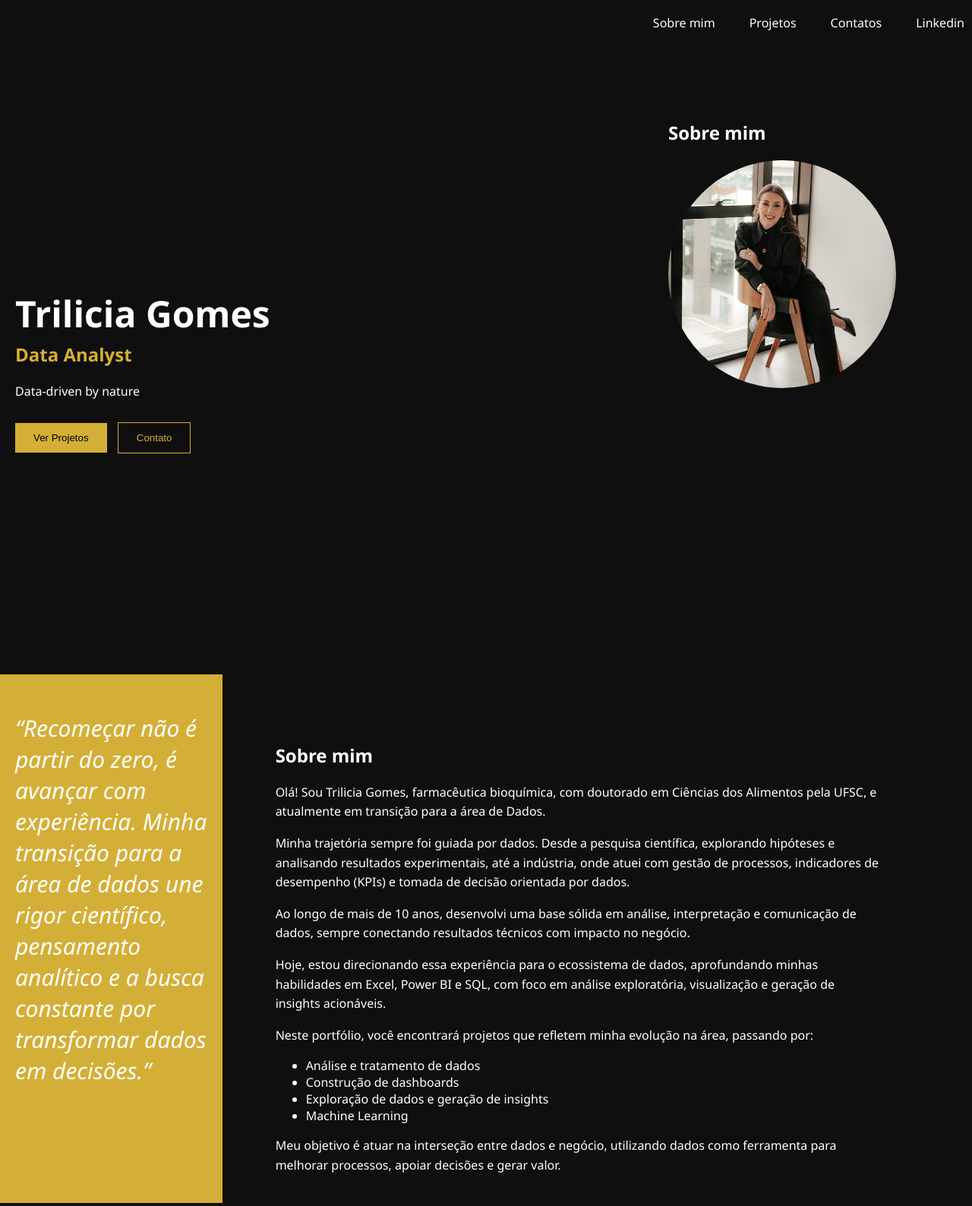
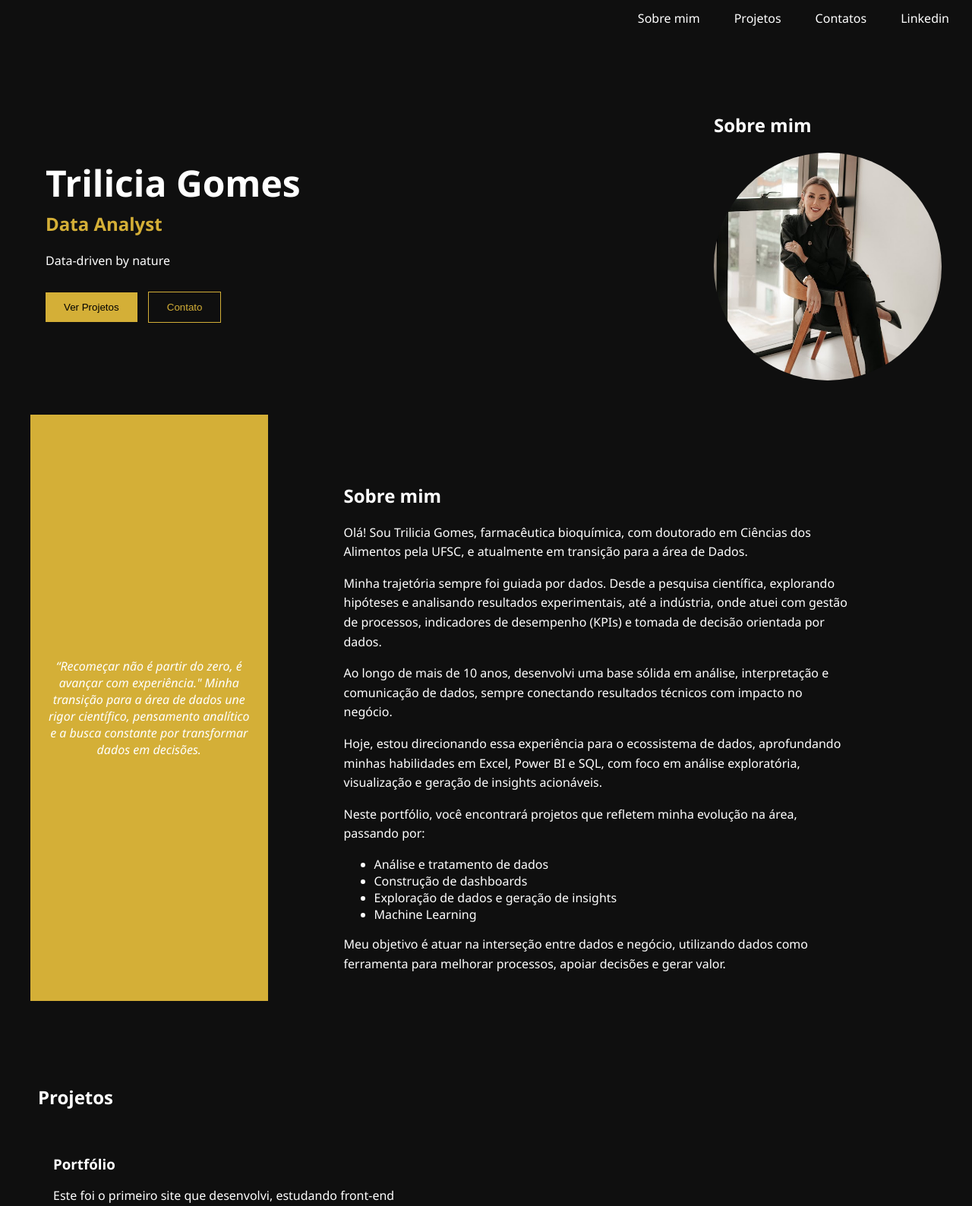
Before and after one commit to Trilicia/Primeira-page, a plain HTML site: page index.html in a window 1280 px wide. Shown: the part 12-1600 px from the top of the page at 76% size. Drawn offline with Linux system fonts and the light colour scheme.

Commit message:
Atualiazação flexbox

```diff
--- a/index.html
+++ b/index.html
@@ -32,16 +32,17 @@
                 <a href="#contatos"><button class="outline">Contato</button></a>
             </div>
         </div>
-        <div class="" hero-right>
-            <section id="sobre mim">
+        <div class=" hero-right>
+            <section id="sobre-mim">
                 <h2> Sobre mim</h2>
                 <img src="foto.perfil.jpg"
                     alt="Imagem de foto de perfil" title="Imagem de Perfil">
+            </section>
         </div>
     </header>
     <div class="container">
     <aside id="aside" class="aside">
-        <p>“Recomeçar não é partir do zero, é avançar com experiência. Minha transição para a área de dados une rigor científico, pensamento analítico e a busca constante por transformar dados em decisões.”</p>
+        <p>“Recomeçar não é partir do zero, é avançar com experiência." Minha transição para a área de dados une rigor científico, pensamento analítico e a busca constante por transformar dados em decisões.</p>
     </aside>
     <article>
         <section id="sobre" class="sobre">
--- a/style.css
+++ b/style.css
@@ -20,8 +20,8 @@ body {
   list-style: none;
   display: flex;
   justify-content: flex-end;
-  margin: 30;
-  padding: 10;
+  margin: 0;
+  padding: 10px 20px;
 }
 
 .navbar li {
@@ -47,7 +47,9 @@ html {
 /* HERO */
 .hero {
   display: flex;
-  height: 100vh;
+  max-width: 1200px;
+  margin: 40px auto;
+  padding: 0 20px;
 }
 
 .hero-left {
@@ -98,12 +100,16 @@ html {
   align-items: center;
 }
 
+img {
+  max-width: 100%;
+  height: auto;
+ }
+
 .hero-right img {
   width: 250px;
   height: 250px;
   border-radius: 50%;
-  object-fit: cover;
-  border: 4px solid #d4af37;
+
 }
 
 /* SEÇÕES */
@@ -183,23 +189,28 @@ img {
 
 .container {
   display: flex;
-
+  gap: 30px;
+  max-width: 1200px;
+  margin: 40px auto;
+  padding: 0 20px;
   }
 
 /* aside = 1/4 da tela */
 .aside {
-  width: 20%;
+  flex: 1;
   padding: 20px;
-  font-size: 30px;
+  font-size: 16px;
   font-style: italic;
   background-color: #d4af37;
+  display: flex;
   justify-content: center;
   align-items: center;
+  text-align: center;
 
 }
 
 /* conteúdo principal = 3/4 */
 article {
-  width: 75%;
+  flex: 3;
   padding: 20px;
 }
```
